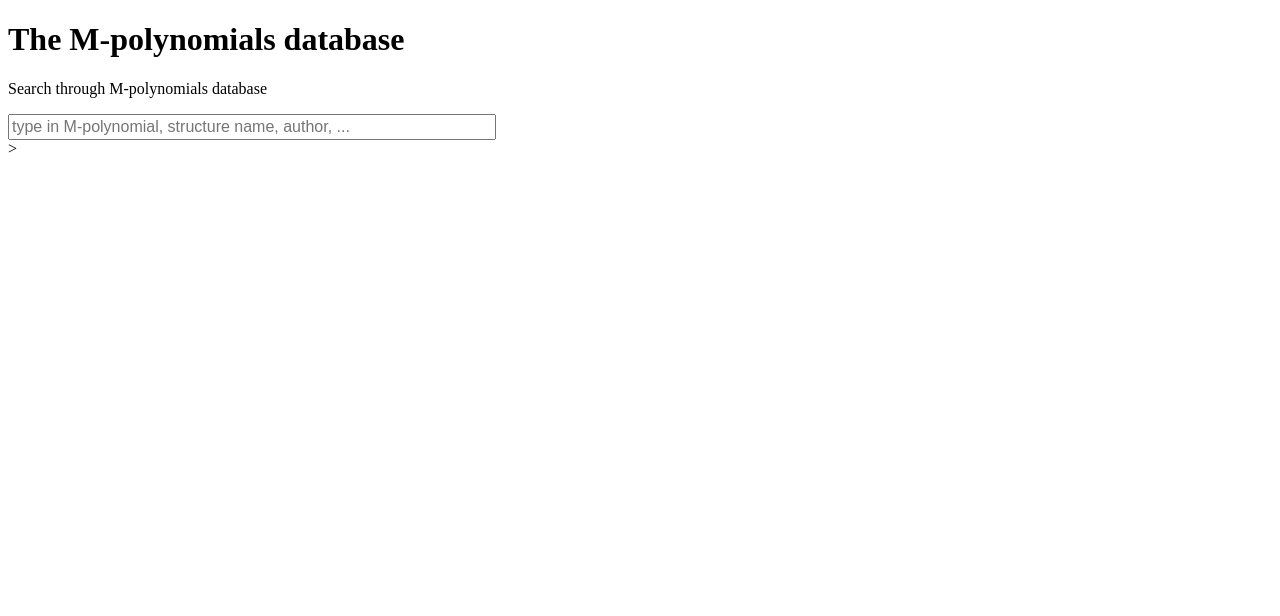
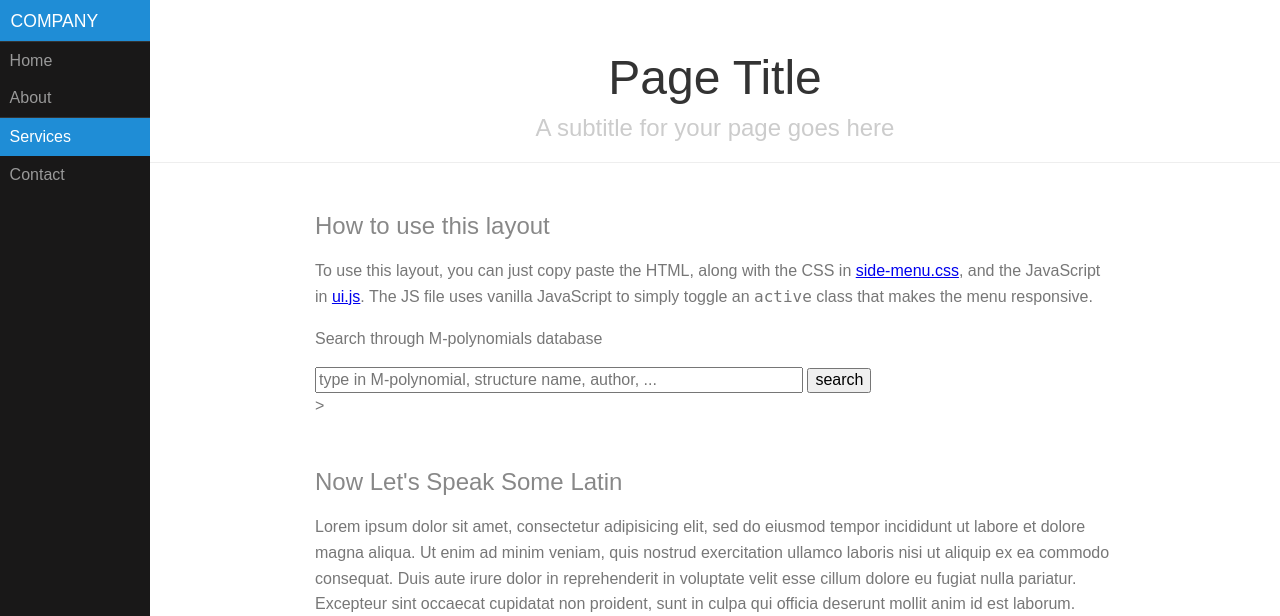
Before and after one commit to gasperxy/mpolinom, a Django app: template search/templates/search/index.html in a window 1280 px wide. Shown: the top 616 px of the page. Before the commit the page ends 153 px from the top, so only its background shows below. Run offline with Django 3.2, Linux system fonts and the light colour scheme; the template is opened without the code that fills it, so the values that code supplies are empty; some libraries are stand-ins or nearby versions; grey boxes are pictures that could not be loaded.

Commit message:
create index template

```diff
--- a/mpoli_stran/settings.py
+++ b/mpoli_stran/settings.py
@@ -127,6 +127,10 @@ USE_TZ = True
 # https://docs.djangoproject.com/en/3.0/howto/static-files/
 
 STATIC_URL = '/static/'
+import os
+ROOT_PATH = os.path.dirname(__file__)
+# only for debug mode
+STATICFILES_DIRS = [os.path.join(ROOT_PATH, 'static')]
 
 # for printing in debug mode
 
--- /dev/null
+++ b/search/static/search/style.css
@@ -0,0 +1,247 @@
+body {
+    color: #777;
+}
+
+.pure-img-responsive {
+    max-width: 100%;
+    height: auto;
+}
+
+/*
+Add transition to containers so they can push in and out.
+*/
+#layout,
+#menu,
+.menu-link {
+    -webkit-transition: all 0.2s ease-out;
+    -moz-transition: all 0.2s ease-out;
+    -ms-transition: all 0.2s ease-out;
+    -o-transition: all 0.2s ease-out;
+    transition: all 0.2s ease-out;
+}
+
+/*
+This is the parent `<div>` that contains the menu and the content area.
+*/
+#layout {
+    position: relative;
+    left: 0;
+    padding-left: 0;
+}
+    #layout.active #menu {
+        left: 150px;
+        width: 150px;
+    }
+
+    #layout.active .menu-link {
+        left: 150px;
+    }
+/*
+The content `<div>` is where all your content goes.
+*/
+.content {
+    margin: 0 auto;
+    padding: 0 2em;
+    max-width: 800px;
+    margin-bottom: 50px;
+    line-height: 1.6em;
+}
+
+.header {
+     margin: 0;
+     color: #333;
+     text-align: center;
+     padding: 2.5em 2em 0;
+     border-bottom: 1px solid #eee;
+ }
+    .header h1 {
+        margin: 0.2em 0;
+        font-size: 3em;
+        font-weight: 300;
+    }
+     .header h2 {
+        font-weight: 300;
+        color: #ccc;
+        padding: 0;
+        margin-top: 0;
+    }
+
+.content-subhead {
+    margin: 50px 0 20px 0;
+    font-weight: 300;
+    color: #888;
+}
+
+
+
+/*
+The `#menu` `<div>` is the parent `<div>` that contains the `.pure-menu` that
+appears on the left side of the page.
+*/
+
+#menu {
+    margin-left: -150px; /* "#menu" width */
+    width: 150px;
+    position: fixed;
+    top: 0;
+    left: 0;
+    bottom: 0;
+    z-index: 1000; /* so the menu or its navicon stays above all content */
+    background: #191818;
+    overflow-y: auto;
+}
+    /*
+    All anchors inside the menu should be styled like this.
+    */
+    #menu a {
+        color: #999;
+        border: none;
+        padding: 0.6em 0 0.6em 0.6em;
+    }
+
+    /*
+    Remove all background/borders, since we are applying them to #menu.
+    */
+     #menu .pure-menu,
+     #menu .pure-menu ul {
+        border: none;
+        background: transparent;
+    }
+
+    /*
+    Add that light border to separate items into groups.
+    */
+    #menu .pure-menu ul,
+    #menu .pure-menu .menu-item-divided {
+        border-top: 1px solid #333;
+    }
+        /*
+        Change color of the anchor links on hover/focus.
+        */
+        #menu .pure-menu li a:hover,
+        #menu .pure-menu li a:focus {
+            background: #333;
+        }
+
+    /*
+    This styles the selected menu item `<li>`.
+    */
+    #menu .pure-menu-selected,
+    #menu .pure-menu-heading {
+        background: #1f8dd6;
+    }
+        /*
+        This styles a link within a selected menu item `<li>`.
+        */
+        #menu .pure-menu-selected a {
+            color: #fff;
+        }
+
+    /*
+    This styles the menu heading.
+    */
+    #menu .pure-menu-heading {
+        font-size: 110%;
+        color: #fff;
+        margin: 0;
+    }
+
+/* -- Dynamic Button For Responsive Menu -------------------------------------*/
+
+/*
+The button to open/close the Menu is custom-made and not part of Pure. Here's
+how it works:
+*/
+
+/*
+`.menu-link` represents the responsive menu toggle that shows/hides on
+small screens.
+*/
+.menu-link {
+    position: fixed;
+    display: block; /* show this only on small screens */
+    top: 0;
+    left: 0; /* "#menu width" */
+    background: #000;
+    background: rgba(0,0,0,0.7);
+    font-size: 10px; /* change this value to increase/decrease button size */
+    z-index: 10;
+    width: 2em;
+    height: auto;
+    padding: 2.1em 1.6em;
+}
+
+    .menu-link:hover,
+    .menu-link:focus {
+        background: #000;
+    }
+
+    .menu-link span {
+        position: relative;
+        display: block;
+    }
+
+    .menu-link span,
+    .menu-link span:before,
+    .menu-link span:after {
+        background-color: #fff;
+        width: 100%;
+        height: 0.2em;
+    }
+
+        .menu-link span:before,
+        .menu-link span:after {
+            position: absolute;
+            margin-top: -0.6em;
+            content: " ";
+        }
+
+        .menu-link span:after {
+            margin-top: 0.6em;
+        }
+
+
+/* -- Responsive Styles (Media Queries) ------------------------------------- */
+
+/*
+Hides the menu at `48em`, but modify this based on your app's needs.
+*/
+@media (min-width: 48em) {
+
+    .header,
+    .content {
+        padding-left: 2em;
+        padding-right: 2em;
+    }
+
+    #layout {
+        padding-left: 150px; /* left col width "#menu" */
+        left: 0;
+    }
+    #menu {
+        left: 150px;
+    }
+
+    .menu-link {
+        position: fixed;
+        left: 150px;
+        display: none;
+    }
+
+    #layout.active .menu-link {
+        left: 150px;
+    }
+}
+
+@media (max-width: 48em) {
+    /* Only apply this when the window is small. Otherwise, the following
+    case results in extra padding on the left:
+        * Make the window small.
+        * Tap the menu to trigger the active state.
+        * Make the window large again.
+    */
+    #layout.active {
+        position: relative;
+        left: 150px;
+    }
+}
--- /dev/null
+++ b/search/static/search/ui.js
@@ -0,0 +1,47 @@
+(function (window, document) {
+
+    var layout   = document.getElementById('layout'),
+        menu     = document.getElementById('menu'),
+        menuLink = document.getElementById('menuLink');
+
+    function toggleClass(element, className) {
+        var classes = element.className.split(/\s+/),
+            length = classes.length,
+            i = 0;
+
+        for (; i < length; i++) {
+            if (classes[i] === className) {
+                classes.splice(i, 1);
+                break;
+            }
+        }
+        // The className is not found
+        if (length === classes.length) {
+            classes.push(className);
+        }
+
+        element.className = classes.join(' ');
+    }
+
+    function toggleAll(e) {
+        var active = 'active';
+
+        e.preventDefault();
+        toggleClass(layout, active);
+        toggleClass(menu, active);
+        toggleClass(menuLink, active);
+    }
+
+    function handleEvent(e) {
+        if (e.target.id === menuLink.id) {
+            return toggleAll(e);
+        }
+
+        if (menu.className.indexOf('active') !== -1) {
+            return toggleAll(e);
+        }
+    }
+
+    document.addEventListener('click', handleEvent);
+
+}(this, this.document));
--- a/search/templates/search/index.html
+++ b/search/templates/search/index.html
@@ -1,15 +1,36 @@
 <!DOCTYPE html>
-<html>
+<html lang="en">
+  {% load static %}
   <head>
     <meta charset="utf-8">
+    <meta name="viewport" content="width=device-width, initial-scale=1.0">
+    <meta name="author" content="Chris Mills">
+    <meta name="description" content="The MDN Web Docs Learning Area aims to provide
+    complete beginners to the Web with all they need to know to get
+    started with developing web sites and applications.">
     <title>M-polynomials database</title>
+    <!-- nalozi raje datoteke -->
+    <link rel="stylesheet" href="https://unpkg.com/purecss@2.0.3/build/pure-min.css" integrity="sha384-cg6SkqEOCV1NbJoCu11+bm0NvBRc8IYLRGXkmNrqUBfTjmMYwNKPWBTIKyw9mHNJ" crossorigin="anonymous">
+    <!-- dela ampak brez veze: <link href="{% static 'search/style.css' %}" rel="stylesheet"> -->
+    <link rel="stylesheet" href="/css/pure/pure-min.css">
+    <!--<link rel="stylesheet" href="/layouts/side-menu/styles.css"> -->
+    <link href="{% static 'search/style.css' %}" rel="stylesheet">
   </head>
-  <body>
+  <!-- <body>
+    <header>
     <h1>The M-polynomials database</h1>
+    <nav>
+      <a href="#">Home</a>  change this to menu-->
+      <!-- <a href="#">Our team</a>
+      <a href="#">Projects</a>
+      <a href="#">Contact</a>
+    </nav>
+    </header>
     <p>Search through M-polynomials database</p>
     <form method="GET">
         <input type="text" name="q" style="height:20px;font-size:12pt;width:30em"
         placeholder="type in M-polynomial, structure name, author, ...">
+        <input type="submit" value="search">
     </form>>
 
     {% for item in results %}
@@ -19,5 +40,88 @@
 
     <br>
     {% endfor %}
-  </body>
+  </body> -->
+  <body>
+
+    <div id="layout">
+        <!-- Menu toggle -->
+        <a href="#menu" id="menuLink" class="menu-link">
+            <!-- Hamburger icon -->
+            <span></span>
+        </a>
+
+        <div id="menu">
+            <div class="pure-menu">
+                <a class="pure-menu-heading" href="#">Company</a>
+
+                <ul class="pure-menu-list">
+                    <li class="pure-menu-item"><a href="#" class="pure-menu-link">Home</a></li>
+                    <li class="pure-menu-item"><a href="#" class="pure-menu-link">About</a></li>
+
+                    <li class="pure-menu-item menu-item-divided pure-menu-selected">
+                        <a href="#" class="pure-menu-link">Services</a>
+                    </li>
+
+                    <li class="pure-menu-item"><a href="#" class="pure-menu-link">Contact</a></li>
+                </ul>
+            </div>
+        </div>
+
+        <div id="main">
+            <div class="header">
+                <h1>Page Title</h1>
+                <h2>A subtitle for your page goes here</h2>
+            </div>
+
+            <div class="content">
+                <h2 class="content-subhead">How to use this layout</h2>
+                <p>
+                    To use this layout, you can just copy paste the HTML, along with the CSS in <a href="/layouts/side-menu/styles.css" alt="Side Menu CSS">side-menu.css</a>, and the JavaScript in <a href="/js/ui.js">ui.js</a>. The JS file uses vanilla JavaScript to simply toggle an <code>active</code> class that makes the menu responsive.
+                </p>
+                <p>Search through M-polynomials database</p>
+                <form method="GET">
+                    <input type="text" name="q" style="height:20px;font-size:12pt;width:30em"
+                    placeholder="type in M-polynomial, structure name, author, ...">
+                    <input type="submit" value="search">
+                </form>>
+
+                {% for item in results %}
+                {{item.id}}
+                {{item.mpolynomyal}}
+                {{item.structure_name}}
+
+                <br>
+                {% endfor %}
+
+                <h2 class="content-subhead">Now Let's Speak Some Latin</h2>
+                <p>
+                    Lorem ipsum dolor sit amet, consectetur adipisicing elit, sed do eiusmod tempor incididunt ut labore et dolore magna aliqua. Ut enim ad minim veniam, quis nostrud exercitation ullamco laboris nisi ut aliquip ex ea commodo consequat. Duis aute irure dolor in reprehenderit in voluptate velit esse cillum dolore eu fugiat nulla pariatur. Excepteur sint occaecat cupidatat non proident, sunt in culpa qui officia deserunt mollit anim id est laborum.
+                </p>
+
+                <div class="pure-g">
+                    <div class="pure-u-1-4">
+                        <img class="pure-img-responsive" src="http://farm3.staticflickr.com/2875/9069037713_1752f5daeb.jpg" alt="Peyto Lake">
+                    </div>
+                    <div class="pure-u-1-4">
+                        <img class="pure-img-responsive" src="http://farm3.staticflickr.com/2813/9069585985_80da8db54f.jpg" alt="Train">
+                    </div>
+                    <div class="pure-u-1-4">
+                        <img class="pure-img-responsive" src="http://farm6.staticflickr.com/5456/9121446012_c1640e42d0.jpg" alt="T-Shirt Store">
+                    </div>
+                    <div class="pure-u-1-4">
+                        <img class="pure-img-responsive" src="http://farm8.staticflickr.com/7357/9086701425_fda3024927.jpg" alt="Mountain">
+                    </div>
+                </div>
+
+                <h2 class="content-subhead">Try Resizing your Browser</h2>
+                <p>
+                    Lorem ipsum dolor sit amet, consectetur adipisicing elit, sed do eiusmod tempor incididunt ut labore et dolore magna aliqua. Ut enim ad minim veniam, quis nostrud exercitation ullamco laboris nisi ut aliquip ex ea commodo consequat. Duis aute irure dolor in reprehenderit in voluptate velit esse cillum dolore eu fugiat nulla pariatur. Excepteur sint occaecat cupidatat non proident, sunt in culpa qui officia deserunt mollit anim id est laborum.
+                </p>
+            </div>
+        </div>
+    </div>
+
+    <script src="{% static 'search/ui.js' %}"></script>
+
+    </body>
 </html>
```
